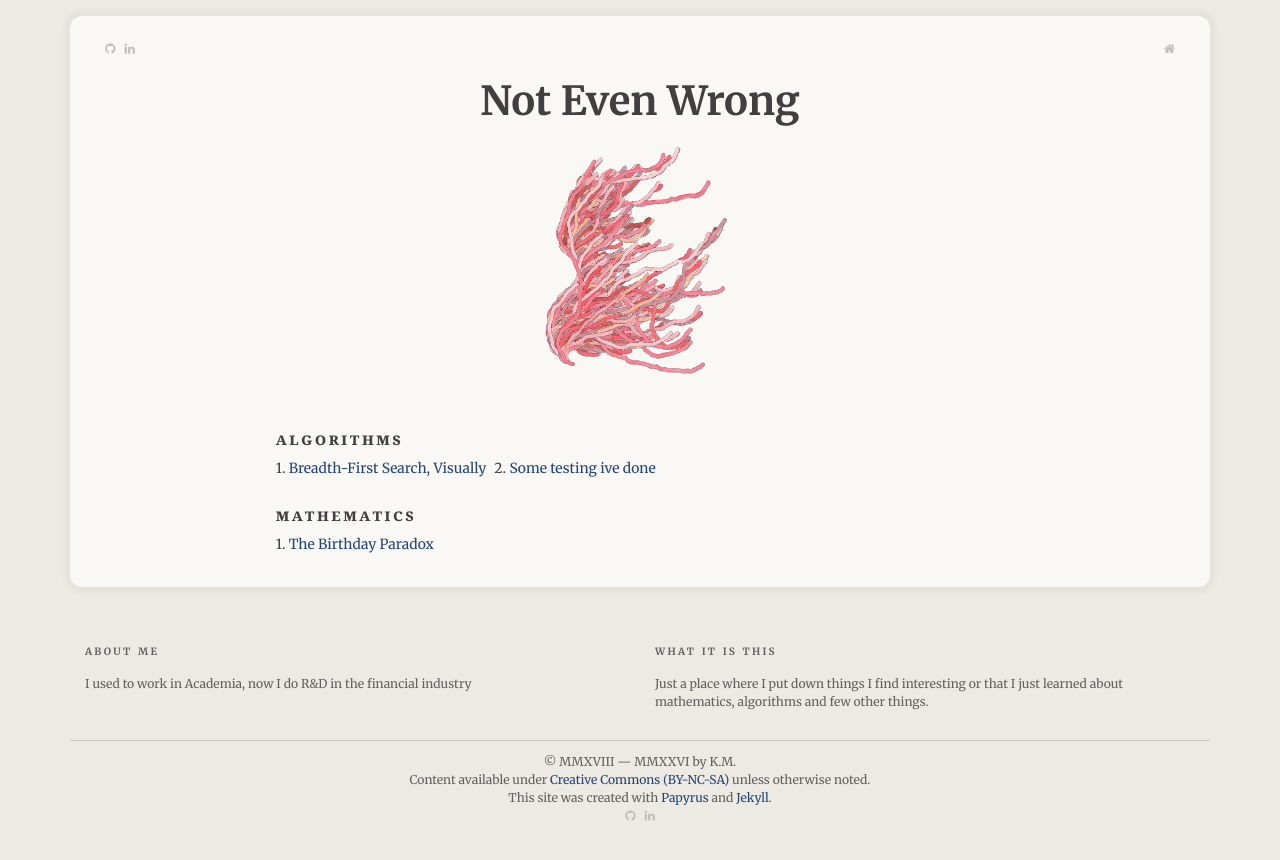
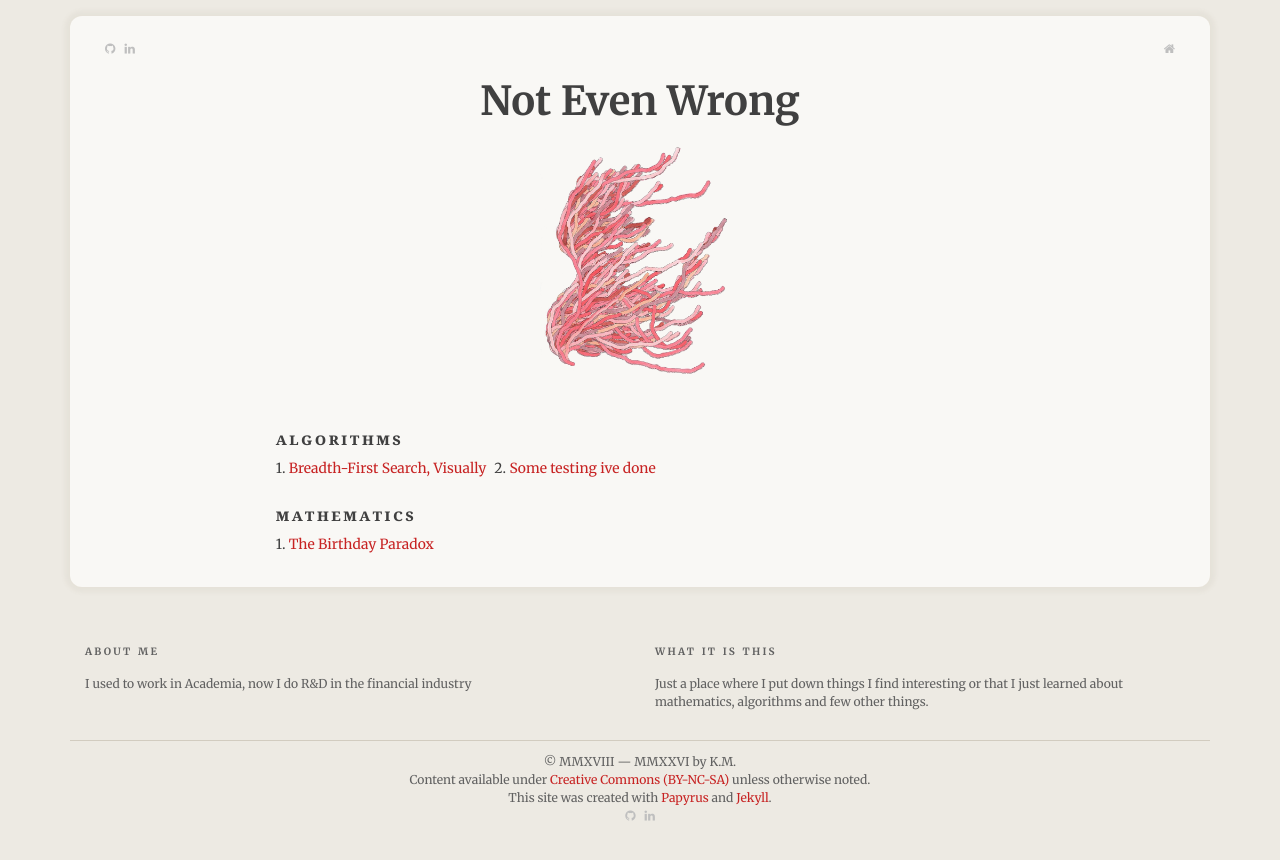
Before and after one commit to 0kham/0kham.github.io, a Jekyll site: the page built from index.html, in a window 1280 px wide. Shown: the top 860 px of the page. Built offline with Jekyll 4.4.1, drawn with Linux system fonts in a browser that asks for light colours; some web fonts are replaced.

Commit message:
design: revert accent color to red, keep the warm paper background
The navy accent didn't land -- back to hugosereno.com's red, but
keeping the warm off-white background/border/shadow tokens from the
previous commit instead of the flat neutral gray.

Co-Authored-By: Claude Sonnet 5 <noreply@anthropic.com>

```diff
--- a/css/main.scss
+++ b/css/main.scss
@@ -16,13 +16,13 @@ $mono-font-family:  'Fira Code', Menlo, Monaco, Inconsolata, monospace;
   --color-text: #404040;
   --color-text-muted: #616161;
   --color-comment: #bfbfbf;
-  --color-accent: hsl(215, 55%, 30%);
-  --color-accent-strong: hsl(215, 60%, 22%);
+  --color-accent: #c72323;
+  --color-accent-strong: #ad1f1f;
   --color-paper: hsl(40, 25%, 97%);
   --color-page: hsl(40, 20%, 91%);
   --color-border: hsl(40, 15%, 82%);
   --color-subdued-border: hsla(40, 15%, 60%, 0.4);
-  --color-highlight: hsla(215, 60%, 30%, 0.08);
+  --color-highlight: rgba(199, 35, 35, 0.07);
   --color-shadow: rgba(120, 100, 70, 0.06);
 }
 
@@ -31,13 +31,13 @@ $mono-font-family:  'Fira Code', Menlo, Monaco, Inconsolata, monospace;
     --color-text: hsl(0, 0%, 82%);
     --color-text-muted: hsl(0, 0%, 58%);
     --color-comment: hsl(0, 0%, 45%);
-    --color-accent: hsl(215, 70%, 68%);
-    --color-accent-strong: hsl(215, 75%, 76%);
+    --color-accent: hsl(0, 70%, 64%);
+    --color-accent-strong: hsl(0, 70%, 72%);
     --color-paper: hsl(30, 12%, 14%);
     --color-page: hsl(30, 14%, 8%);
     --color-border: hsl(30, 10%, 26%);
     --color-subdued-border: hsla(30, 10%, 60%, 0.25);
-    --color-highlight: hsla(215, 75%, 68%, 0.14);
+    --color-highlight: hsla(0, 70%, 64%, 0.12);
     --color-shadow: transparent;
   }
 }
```
